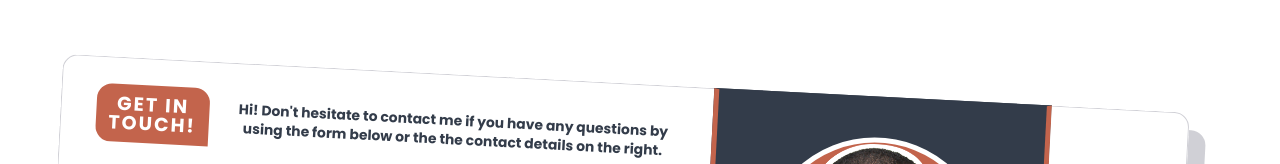
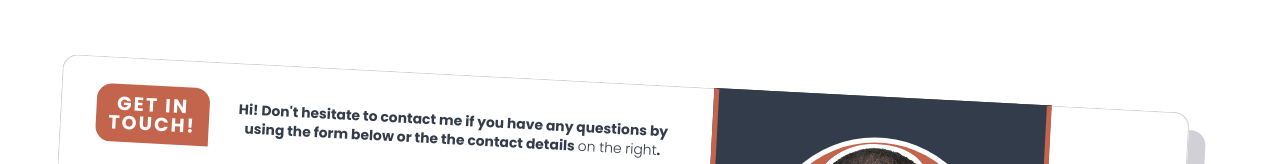
Before and after one commit to ClaudioCamba/portfolio-website, a plain HTML site: page index.html in a window 1280 px wide. Shown: the part 2760-2924 px from the top of the page. Drawn offline with nearby package versions, Linux system fonts and the light colour scheme.

Commit message:
contact title span update

```diff
--- a/css/style-main.css
+++ b/css/style-main.css
@@ -1455,10 +1455,6 @@
             text-align: center;
         }
 
-        .cld-form-title p span {
-            font-weight: 700;
-        }
-
         .cld-below {
             display: none;
         }
```
